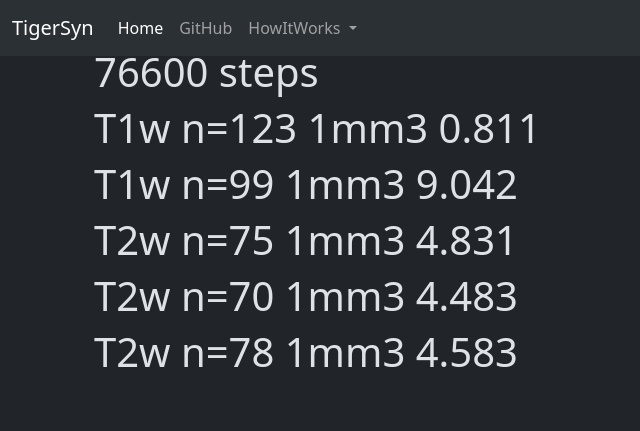
After one commit to StanleyWangTW/TigerSyn_App, a Flask app: page /performance in a window 1280 px wide. The commit adds this page. Shown: the top 431 px of the page, without its empty margins (0-640 px from the left). Run offline with Flask 3, Linux system fonts and the light colour scheme.

Commit message:
performance page

```diff
--- a/app.py
+++ b/app.py
@@ -53,9 +53,9 @@ def upload():
     return render_template('upload.html')
 
 
-@app.route('/logout')
-def logout():
-    return redirect(url_for('home'))
+@app.route('/performance')
+def performance():
+    return render_template('performance.html')
 
 
 @app.route("/show", methods=['GET', 'POST'])
--- a/templates/base.html
+++ b/templates/base.html
@@ -1,5 +1,5 @@
 <!DOCTYPE html>
-<html class="h-100" data-bs-theme="dark">
+<html data-bs-theme="dark">
 <head>
     <script src="https://ajax.googleapis.com/ajax/libs/jquery/3.5.1/jquery.min.js"></script>
     <link href="https://cdn.jsdelivr.net/npm/bootstrap@5.3.2/dist/css/bootstrap.min.css" rel="stylesheet" integrity="sha384-T3c6CoIi6uLrA9TneNEoa7RxnatzjcDSCmG1MXxSR1GAsXEV/Dwwykc2MPK8M2HN" crossorigin="anonymous">
@@ -27,16 +27,11 @@
                 </a>
                 <ul class="dropdown-menu">
                     <li><a class="dropdown-item" href="https://arxiv.org/abs/2107.09559">SynthSeg</a></li>
-                    <li><a class="dropdown-item" href="#">Brain Age Prediction</a></li>
                     <li><hr class="dropdown-divider"></li>
                     <li><a class="dropdown-item" href="#">Something else here</a></li>
                 </ul>
                 </li>
             </ul>
-            <form class="d-flex" role="search">
-                <input class="form-control me-2" type="search" placeholder="Search" aria-label="Search">
-                <button class="btn btn-outline-success" type="submit">Search</button>
-            </form>
             </div>
         </div>
     </nav>
--- /dev/null
+++ b/templates/performance.html
@@ -0,0 +1,12 @@
+{% extends "base.html" %}
+
+{% block content %}
+<div class="container col-xxl-8 px-4 py-5">
+    <h1>76600 steps</h1>
+    <h1>T1w n=123 1mm3 0.811</h1>
+    <h1>T1w n=99 1mm3 9.042</h1>
+    <h1>T2w n=75 1mm3 4.831</h1>
+    <h1>T2w n=70 1mm3 4.483</h1>
+    <h1>T2w n=78 1mm3 4.583</h1>
+</div>
+{% endblock %}
--- a/templates/upload.html
+++ b/templates/upload.html
@@ -138,7 +138,7 @@
             <ul class="dropdown-menu">
               <li><a class="dropdown-item" href="https://arxiv.org/abs/2107.09559">SynthSeg</a></li>
               <li><hr class="dropdown-divider"></li>
-              <li><a class="dropdown-item" href="#">Model Performance</a></li>
+              <li><a class="dropdown-item" href="/performance">Model Performance</a></li>
             </ul>
           </li>
         </ul>
```
